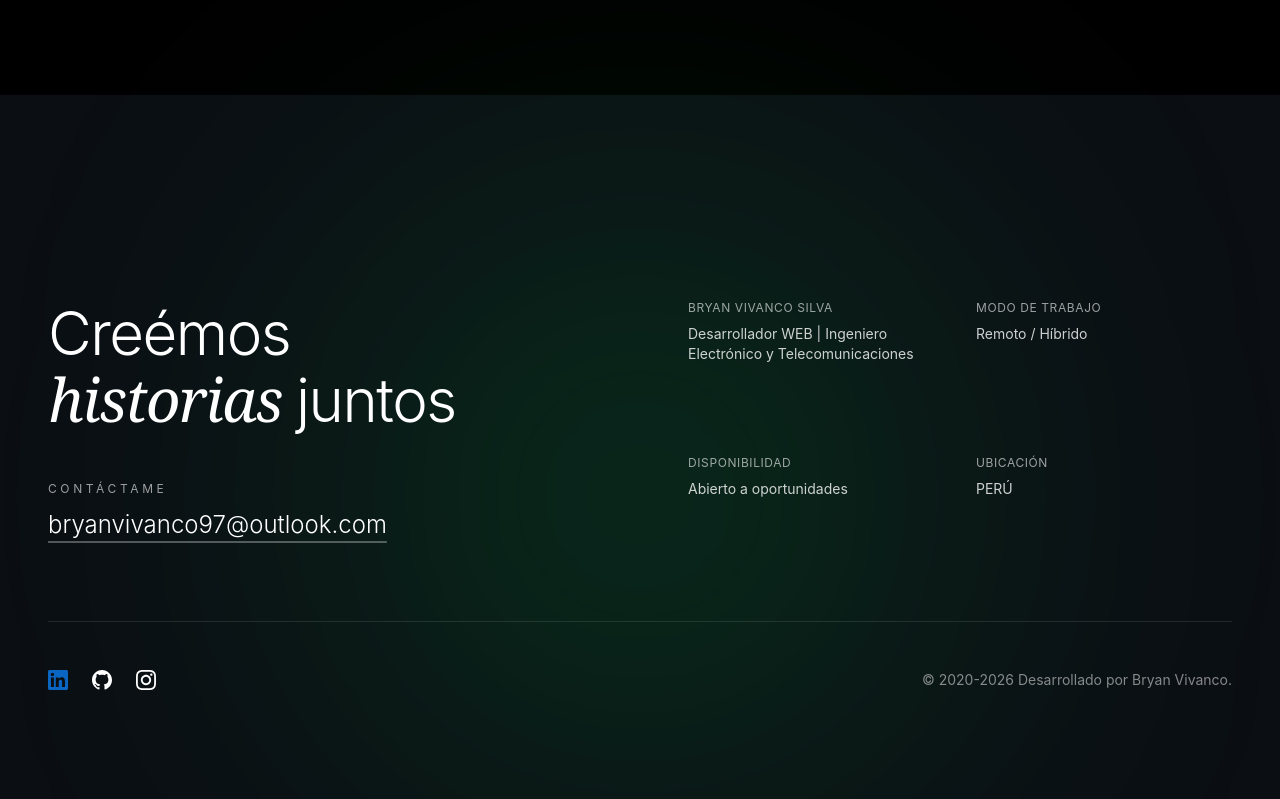
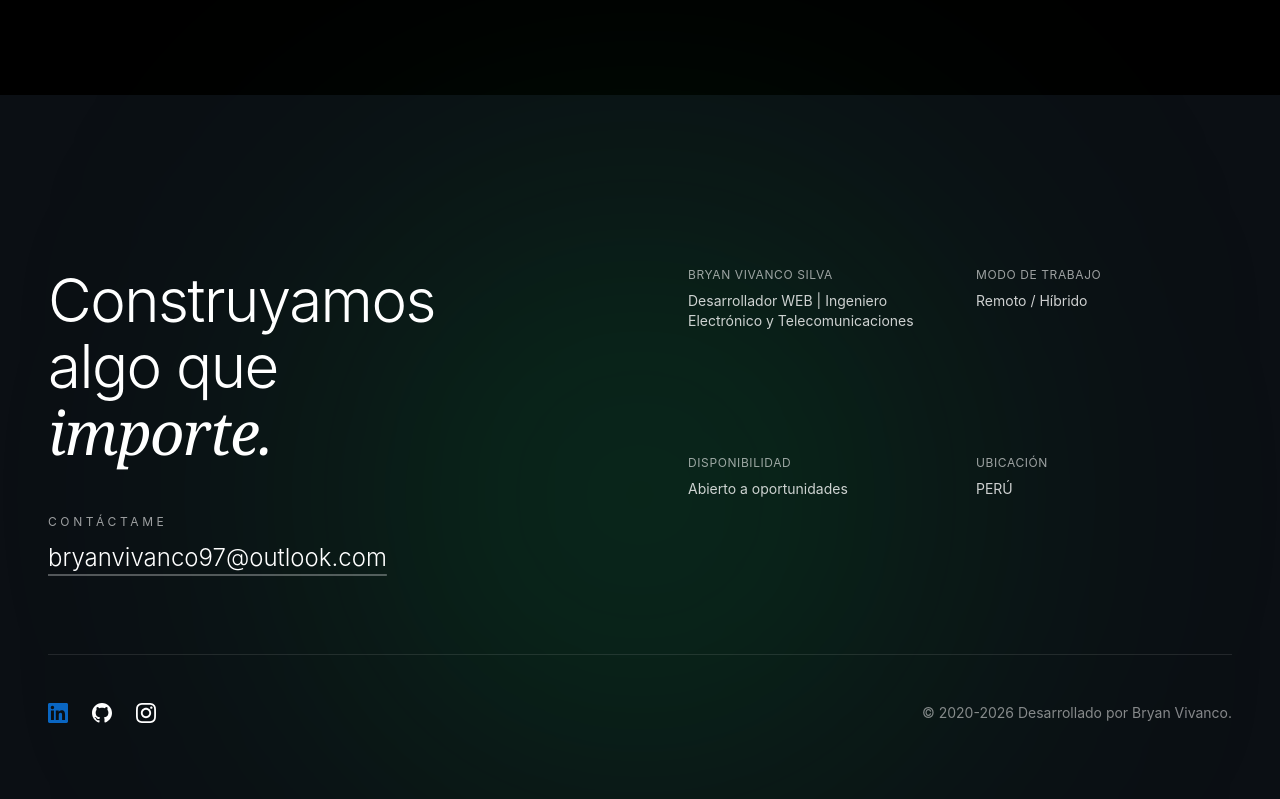
Before and after one commit to bryanvivancos/bjlinks-react-tailwind, a React (Vite) app: page / in a window 1280 px wide. Shown: the part 9945-10744 px from the top of the page. Built offline with nearby package versions, Linux system fonts and the light colour scheme; what @midudev/tailwind-animations would draw is missing.

Commit message:
Update footer heading text for CTA

```diff
--- a/src/components/FooterCTA.jsx
+++ b/src/components/FooterCTA.jsx
@@ -21,9 +21,9 @@ const FooterCTA = () => {
 
                         {/* Main Heading */}
                         <h2 className="text-white font-light text-4xl md:text-6xl leading-[1.1] tracking-tight">
-                            Creémos<br/>
-                            <span className="italic font-serif">historias </span>
-                            juntos
+                            Construyamos<br/>
+                            algo que<br/>
+                            <span className="italic font-serif"> importe.</span>
                         </h2>
 
                         {/* Email CTA */}
```
